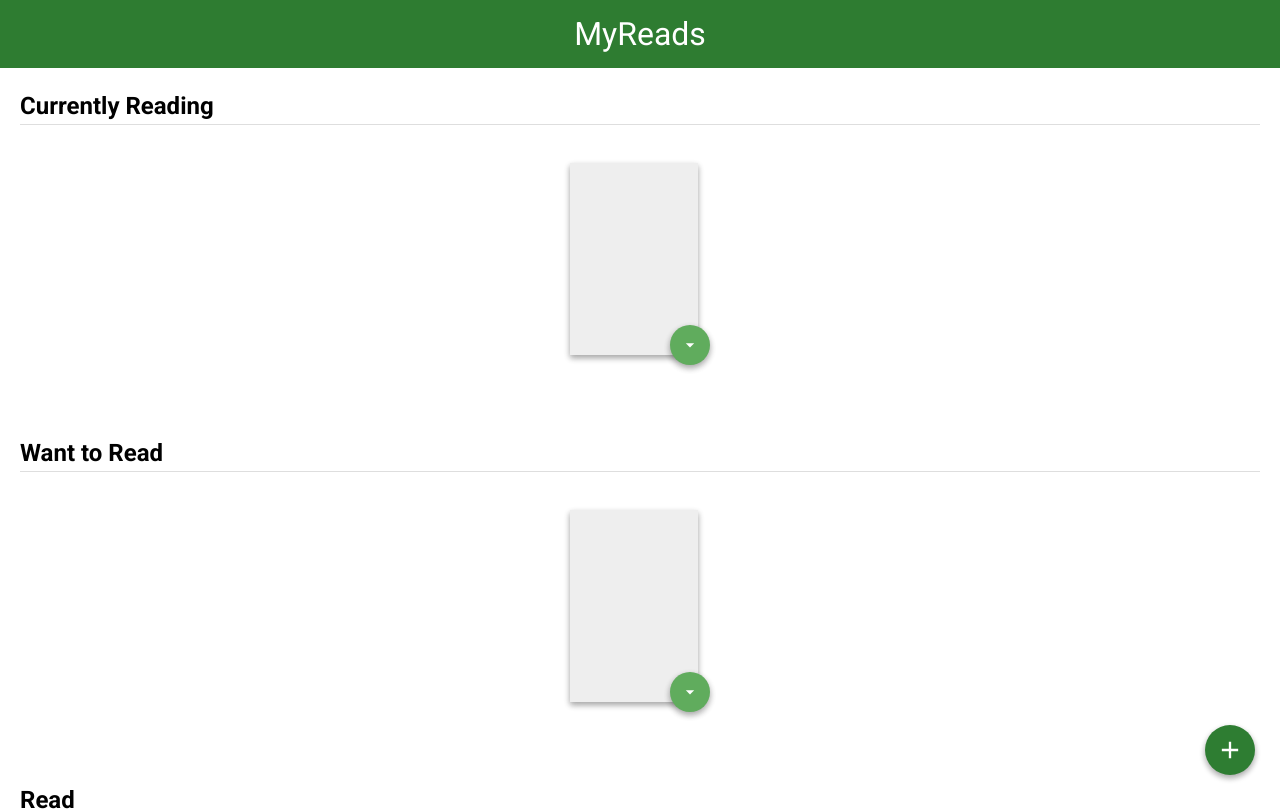
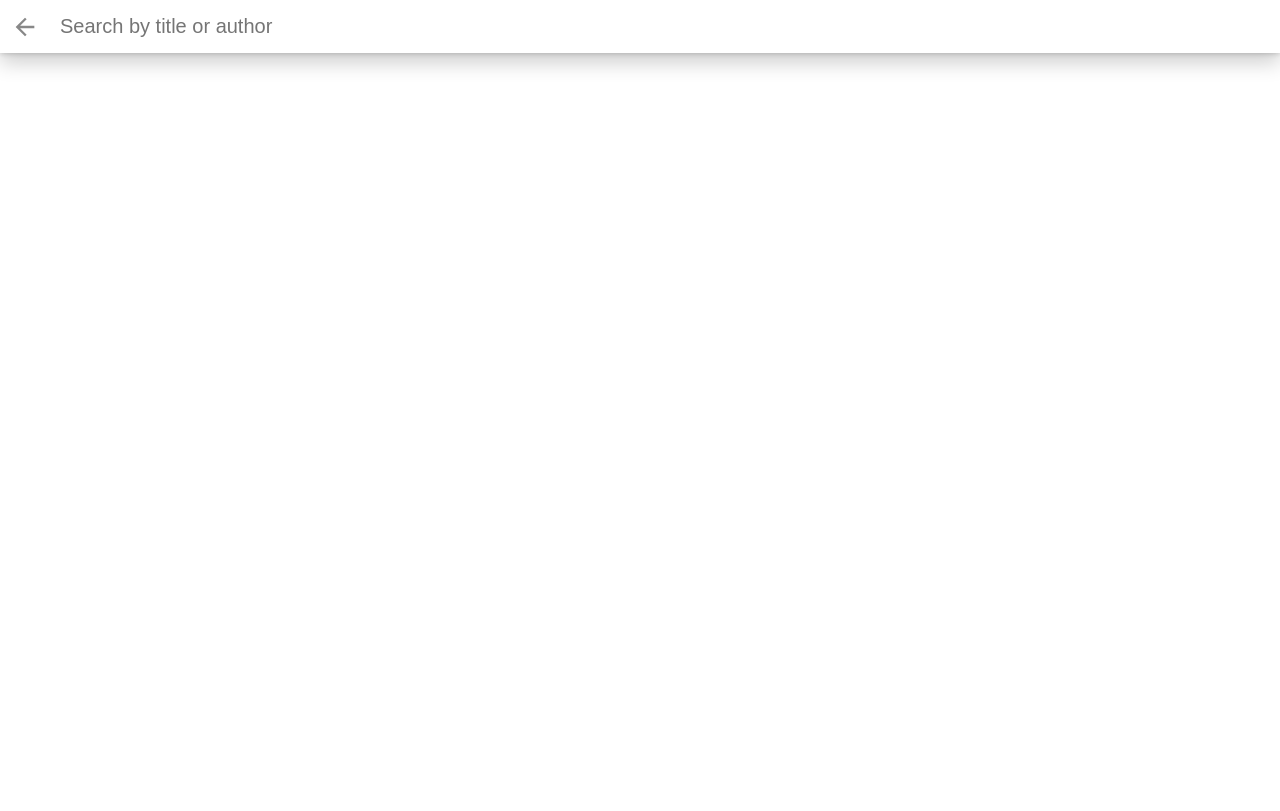
Before and after one commit to alhasenzahl/react-myreads, a React (Create React App) app: page /search in a window 1280 px wide. Shown: the top 811 px of the page. Built offline with nearby package versions, Linux system fonts and the light colour scheme.

Commit message:
added browser router to enable proper navigation

```diff
--- a/package.json
+++ b/package.json
@@ -2,7 +2,8 @@
   "dependencies": {
     "prop-types": "^15.6.1",
     "react": "^16.3.2",
-    "react-dom": "^16.3.2"
+    "react-dom": "^16.3.2",
+    "react-router-dom": "^4.3.1"
   },
   "devDependencies": {
     "react-scripts": "1.1.4"
--- a/src/App.js
+++ b/src/App.js
@@ -1,6 +1,8 @@
 import React from 'react'
+import { Route } from 'react-router-dom'
+// import { Link } from 'react-router-dom'
 import MainPage from './MainPage'
-// import SearchPage from './SearchPage'
+import SearchPage from './SearchPage'
 // import * as BooksAPI from './BooksAPI'
 import './App.css'
 
@@ -18,7 +20,12 @@
     render() {
         return (
             <div className="app">
-                <MainPage />
+                <Route exact path='/' render={() => (
+                    <MainPage />
+                )}/>
+                <Route path='/search' render={() => (
+                    <SearchPage />
+                )}/>
             </div>
         )
     }
--- a/src/MainPage.js
+++ b/src/MainPage.js
@@ -1,4 +1,5 @@
 import React, { Component } from 'react'
+import { Link } from 'react-router-dom'
 import Book from './Book'
 
 class MainPage extends Component {
@@ -43,7 +44,10 @@
                     </div>
                 </div>
                 <div className="open-search">
-                    <a onClick={() => this.setState({ showSearchPage: true })}>Add a book</a>
+                    <Link
+                        to='/search'
+                        >Add a book
+                    </Link>
                 </div>
             </div>
         )
--- a/src/SearchPage.js
+++ b/src/SearchPage.js
@@ -1,11 +1,16 @@
 import React, { Component } from 'react'
+import { Link } from 'react-router-dom'
 
 class SearchPage extends Component {
     render() {
         return (
             <div className="search-books">
                 <div className="search-books-bar">
-                    <a className="close-search" onClick={() => this.setState({ showSearchPage: false })}>Close</a>
+                    <Link
+                        className="close-search"
+                        to='/'
+                        >Close
+                    </Link>
                     <div className="search-books-input-wrapper">
                     {/*
                     NOTES: The search from BooksAPI is limited to a particular set of search terms.
--- a/src/index.js
+++ b/src/index.js
@@ -1,6 +1,9 @@
 import React from 'react'
 import ReactDOM from 'react-dom'
+import { BrowserRouter } from 'react-router-dom'
 import App from './App'
 import './index.css'
 
-ReactDOM.render(<App />, document.getElementById('root'))
+ReactDOM.render(
+    <BrowserRouter><App /></BrowserRouter>, document.getElementById('root')
+)
```
Also changed, not shown: 1 other file (tests, documents, lock files or other folders).
